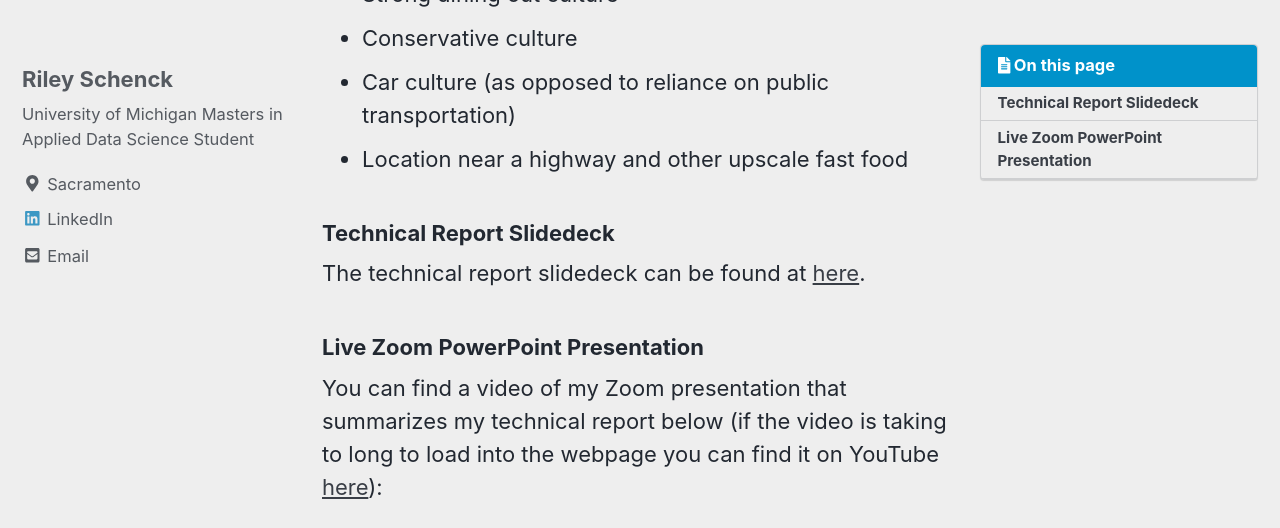
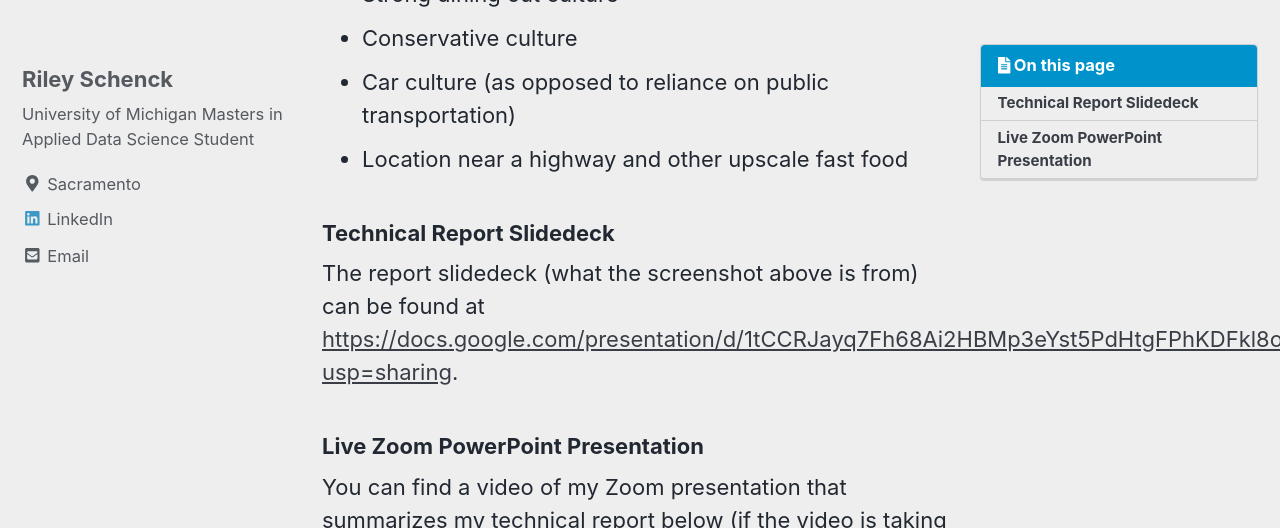
Before and after one commit to rileyschenck/website, a Jekyll site: the page built from _posts/2023-03-06-PowerPoint.md, in a window 1280 px wide and 900 px high, scrolled down 976 px, cut to the strip 0-528 px from the top of the window. Built offline with Jekyll 4.4.1, drawn with Linux system fonts in a browser that asks for light colours; cached includes are drawn as plain includes; nearby versions of some CDN libraries; a script that is not in the unit is left out.

Commit message:
Update 2023-03-06-PowerPoint.md

```diff
--- a/_posts/2023-03-06-PowerPoint.md
+++ b/_posts/2023-03-06-PowerPoint.md
@@ -21,7 +21,7 @@ I created the following technical report slidedeck and an accompanying PowerPoin
 
 ### Technical Report Slidedeck
 
-The technical report slidedeck can be found at [here](https://docs.google.com/presentation/d/1ONRH9LRi2XdkFAUeXH-zILzOdMf6TWcvuiRZ21udx-g/edit?usp=sharing).
+The report slidedeck (what the screenshot above is from) can be found at [https://docs.google.com/presentation/d/1tCCRJayq7Fh68Ai2HBMp3eYst5PdHtgFPhKDFkl8o08/edit?usp=sharing](https://docs.google.com/presentation/d/1tCCRJayq7Fh68Ai2HBMp3eYst5PdHtgFPhKDFkl8o08/edit?usp=sharing).
 
 ### Live Zoom PowerPoint Presentation
 
```
